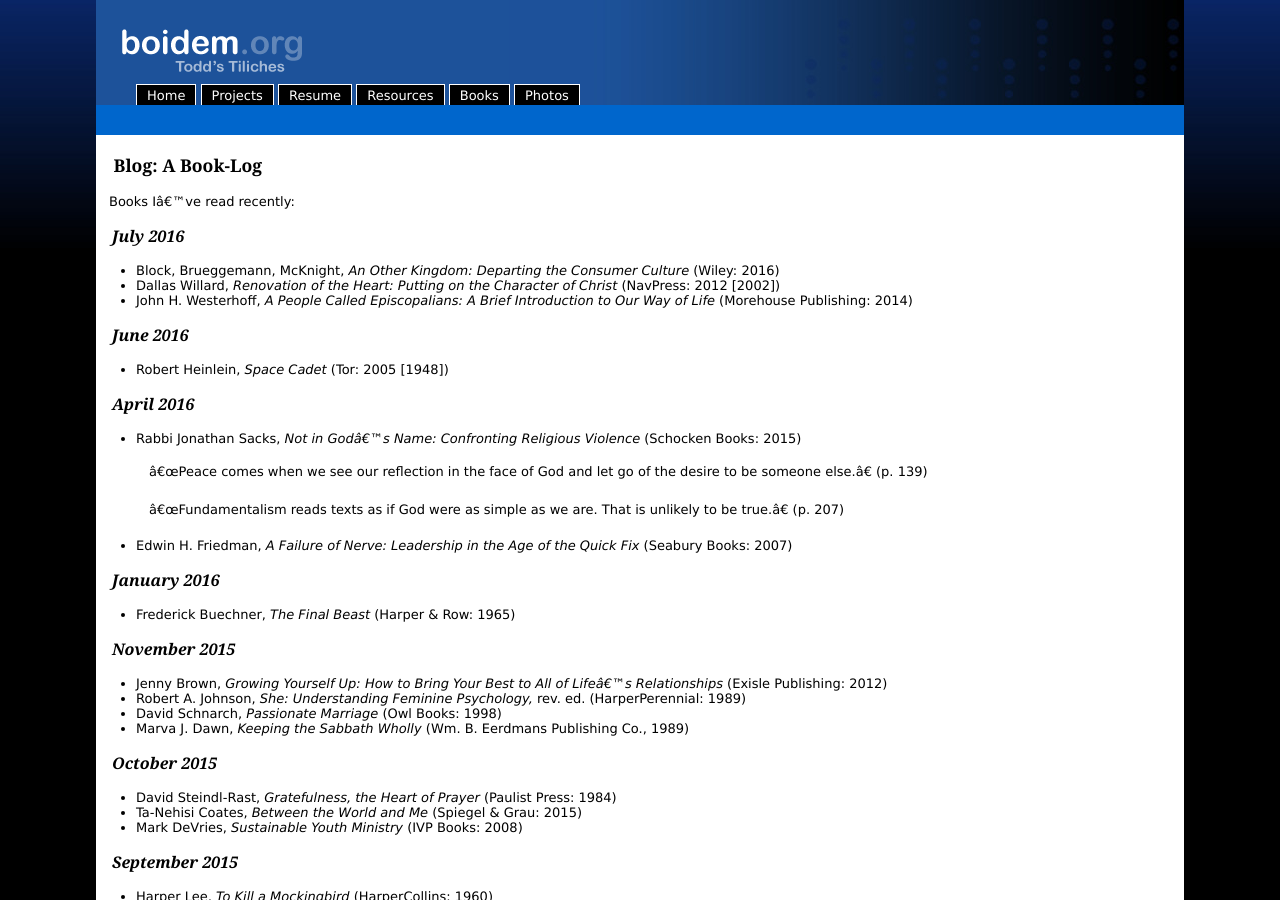
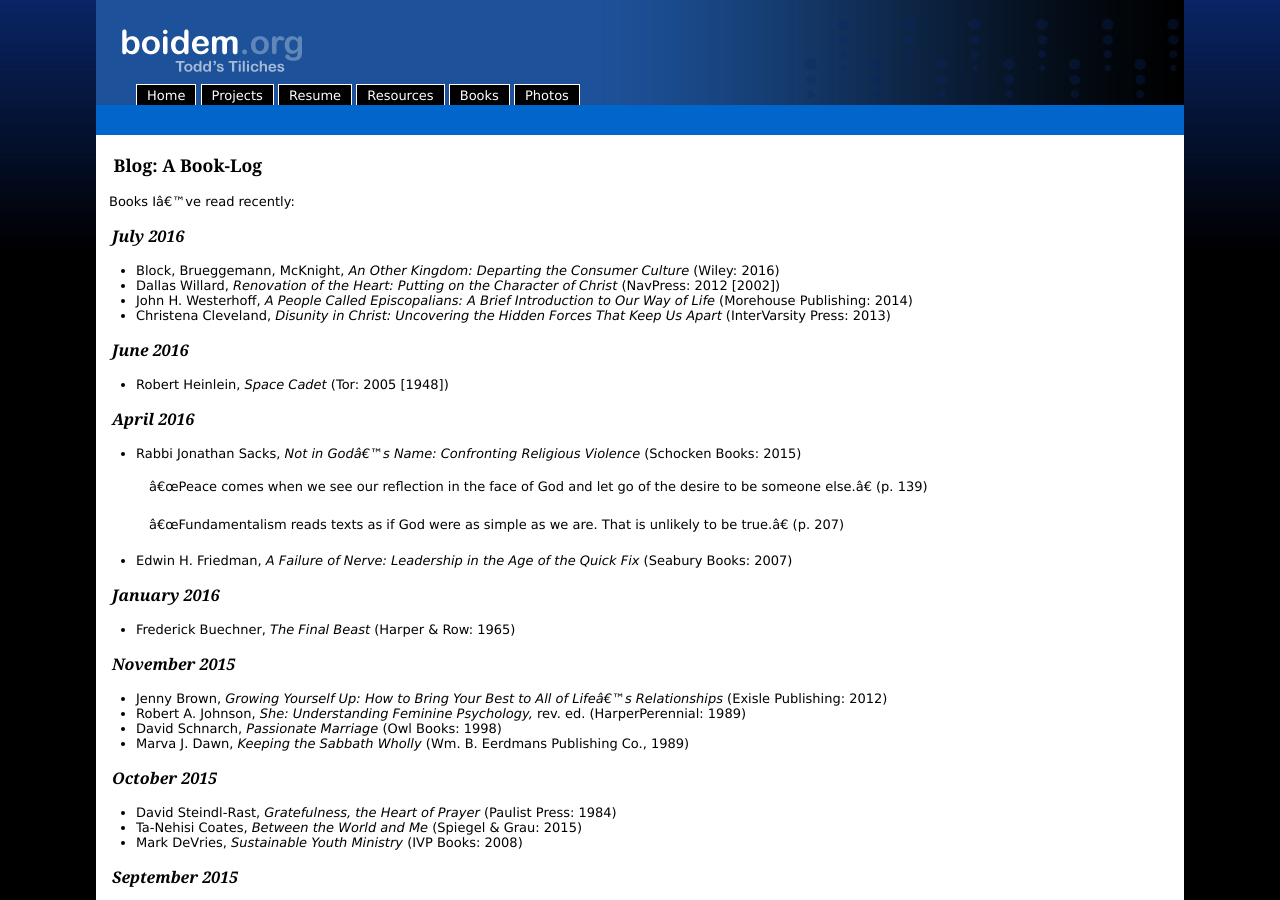
Before and after one commit to toddfoster/toddfoster.github.com, a Jekyll site: the page built from books.md, in a window 1280 px wide and 900 px high. Built offline with Jekyll 4.4.1, drawn with Linux system fonts in a browser that asks for light colours.

Commit message:
books: Cleveland

```diff
--- a/books.md
+++ b/books.md
@@ -11,6 +11,7 @@ Books I've read recently:
 * Block, Brueggemann, McKnight, _An Other Kingdom: Departing the Consumer Culture_ (Wiley: 2016)
 * Dallas Willard, _Renovation of the Heart: Putting on the Character of Christ_ (NavPress: 2012 [2002])
 * John H. Westerhoff, _A People Called Episcopalians: A Brief Introduction to Our Way of Life_ (Morehouse Publishing: 2014)
+* Christena Cleveland, _Disunity in Christ: Uncovering the Hidden Forces That Keep Us Apart_ (InterVarsity Press: 2013)
 
 ## June 2016
 * Robert Heinlein, _Space Cadet_ (Tor: 2005 [1948])
```
